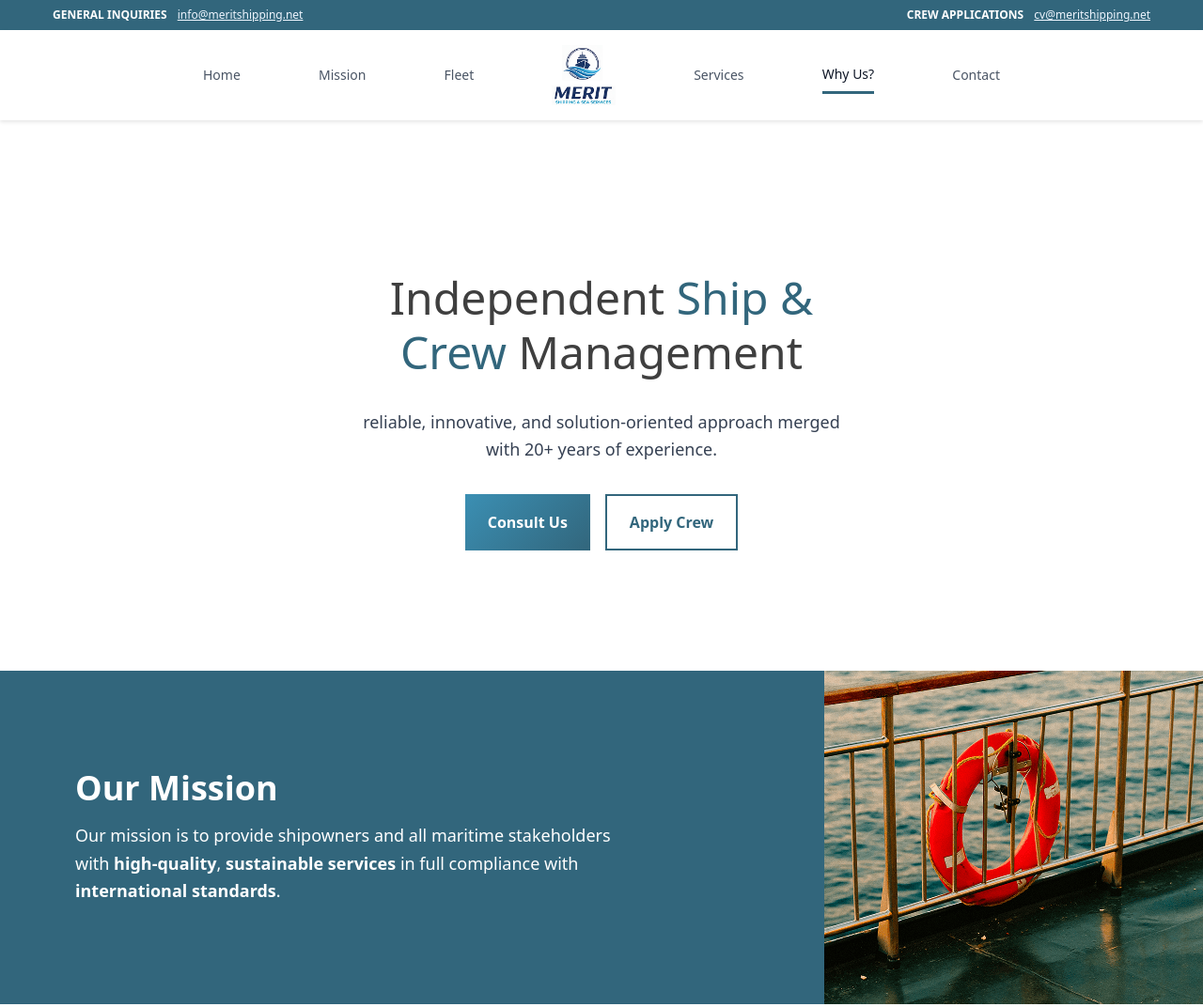
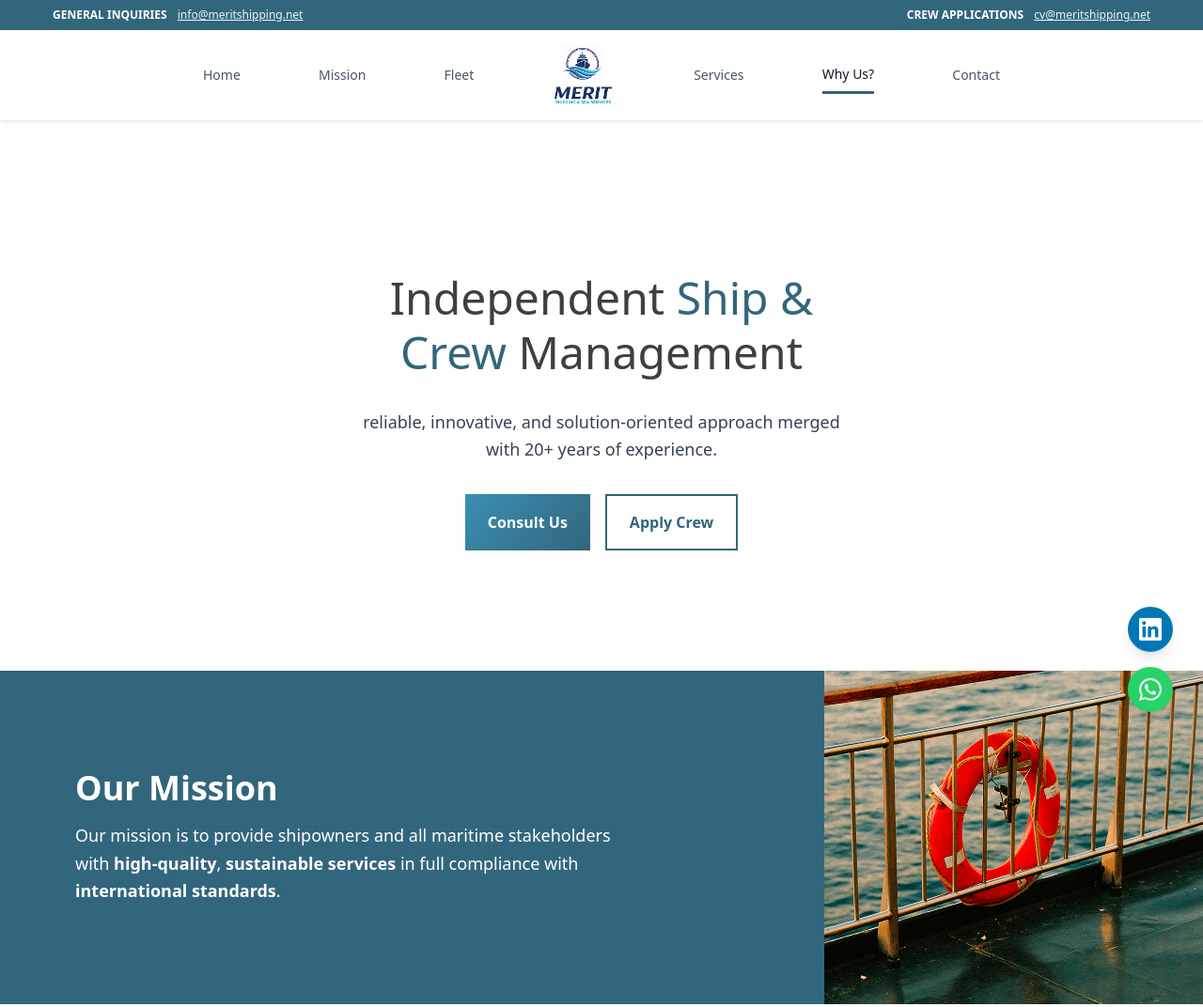
Before and after one commit to tehstormcrow/merit-shipping, a website built with Vite: page index.html in a window 1280 px wide. Shown: the top 1072 px of the page at 94% size. Built offline with nearby package versions, Linux system fonts and the light colour scheme.

Commit message:
feat(social): add fixed whatsapp and linkedin icons to side

```diff
--- a/index.html
+++ b/index.html
@@ -232,7 +232,10 @@
             consultancy services
             with a reliable, innovative, and solution-oriented approach merged with 20+ years of experience.
           </p>
-          <img src="icon-linkedin.png" alt="">
+          <a href="https://www.linkedin.com/company/meritshipping/" target="_blank" class="linkedin"
+            aria-label="LinkedIn">
+            <img src="icon-linkedin.png" alt="">
+          </a>
         </div>
         <div class="footer--contact">
           <div>
@@ -271,6 +274,21 @@
 
   <!-- FOOTER/END -->
 
+  <div class="social-icons">
+    <a href="https://www.linkedin.com/company/meritshipping/" target="_blank" class="social-icon linkedin"
+      aria-label="LinkedIn">
+      <svg xmlns="http://www.w3.org/2000/svg" viewBox="0 0 24 24" fill="currentColor">
+        <path
+          d="M20.447 20.452h-3.554v-5.569c0-1.328-.027-3.037-1.852-3.037-1.853 0-2.136 1.445-2.136 2.939v5.667H9.351V9h3.414v1.561h.046c.477-.9 1.637-1.85 3.37-1.85 3.601 0 4.267 2.37 4.267 5.455v6.286zM5.337 7.433c-1.144 0-2.063-.926-2.063-2.065 0-1.138.92-2.063 2.063-2.063 1.14 0 2.064.925 2.064 2.063 0 1.139-.925 2.065-2.064 2.065zm1.782 13.019H3.555V9h3.564v11.452zM22.225 0H1.771C.792 0 0 .774 0 1.729v20.542C0 23.227.792 24 1.771 24h20.451C23.2 24 24 23.227 24 22.271V1.729C24 .774 23.2 0 22.222 0h.003z" />
+      </svg>
+    </a>
+    <a href="https://wa.me/+905384749500" target="_blank" class="social-icon whatsapp" aria-label="WhatsApp">
+      <svg xmlns="http://www.w3.org/2000/svg" viewBox="0 0 24 24" fill="currentColor">
+        <path
+          d="M17.472 14.382c-.297-.149-1.758-.867-2.03-.967-.273-.099-.471-.148-.67.15-.197.297-.767.966-.94 1.164-.173.199-.347.223-.644.075-.297-.15-1.255-.463-2.39-1.475-.883-.788-1.48-1.761-1.653-2.059-.173-.297-.018-.458.13-.606.134-.133.298-.347.446-.52.149-.174.198-.298.298-.497.099-.198.05-.371-.025-.52-.075-.149-.669-1.612-.916-2.207-.242-.579-.487-.5-.669-.51-.173-.008-.371-.01-.57-.01-.198 0-.52.074-.792.372-.272.297-1.04 1.016-1.04 2.479 0 1.462 1.065 2.875 1.213 3.074.149.198 2.096 3.2 5.077 4.487.709.306 1.262.489 1.694.625.712.227 1.36.195 1.871.118.571-.085 1.758-.719 2.006-1.413.248-.694.248-1.289.173-1.413-.074-.124-.272-.198-.57-.347m-5.421 7.403h-.004a9.87 9.87 0 01-5.031-1.378l-.361-.214-3.741.982.998-3.648-.235-.374a9.86 9.86 0 01-1.51-5.26c.001-5.45 4.436-9.884 9.888-9.884 2.64 0 5.122 1.03 6.988 2.898a9.825 9.825 0 012.893 6.994c-.003 5.45-4.437 9.884-9.885 9.884m8.413-18.297A11.815 11.815 0 0012.05 0C5.495 0 .16 5.335.157 11.892c0 2.096.547 4.142 1.588 5.945L.057 24l6.305-1.654a11.882 11.882 0 005.683 1.448h.005c6.554 0 11.89-5.335 11.893-11.893a11.821 11.821 0 00-3.48-8.413z" />
+      </svg>
+    </a>
+  </div>
 
   <script type="module" src="./src/main.js"></script>
 </body>
--- a/src/style.css
+++ b/src/style.css
@@ -12,6 +12,7 @@
   006-SERVICES
   007-WHY US
   008-FOOTER
+  009-SOCIAL ICONS
 */
 
   /* 000-CSS RESET */
@@ -394,3 +395,41 @@ h3 {
 
 /* 008-FOOTER/END */
 /* ======================================================================= */
+
+/* 009-SOCIAL ICONS */
+/* ======================================================================= */
+.social-icons {
+  @apply fixed bottom-8 right-8 z-50 flex flex-col gap-4;
+}
+
+.social-icon {
+  @apply flex items-center justify-center w-12 h-12 rounded-full shadow-lg transition-transform hover:scale-110;
+  animation: bounce .9s infinite;
+}
+
+.social-icon svg {
+  @apply w-6 h-6;
+}
+
+.social-icon.whatsapp {
+  background-color: #25D366;
+  @apply text-white;
+}
+
+.social-icon.linkedin {
+  background-color: #0077B5;
+  @apply text-white;
+}
+
+@keyframes bounce {
+  0%, 100% {
+    transform: translateY(-5%);
+    animation-timing-function: cubic-bezier(0.8, 0, 1, 1);
+  }
+  50% {
+    transform: none;
+    animation-timing-function: cubic-bezier(0, 0, 0.2, 1);
+  }
+}
+/* 009-SOCIAL ICONS/END */
+/* ======================================================================= */
```
